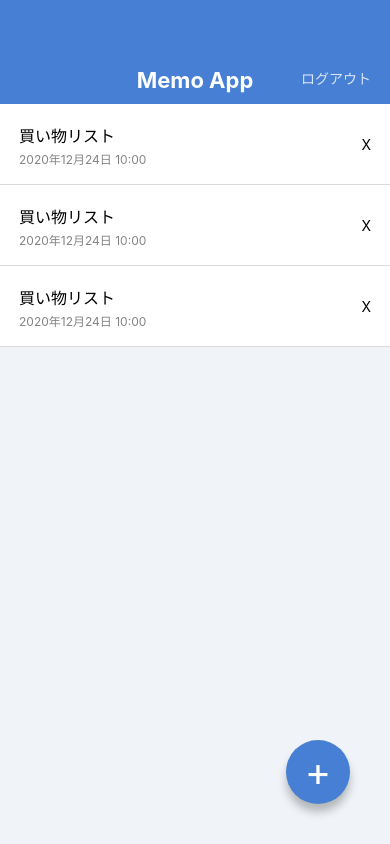
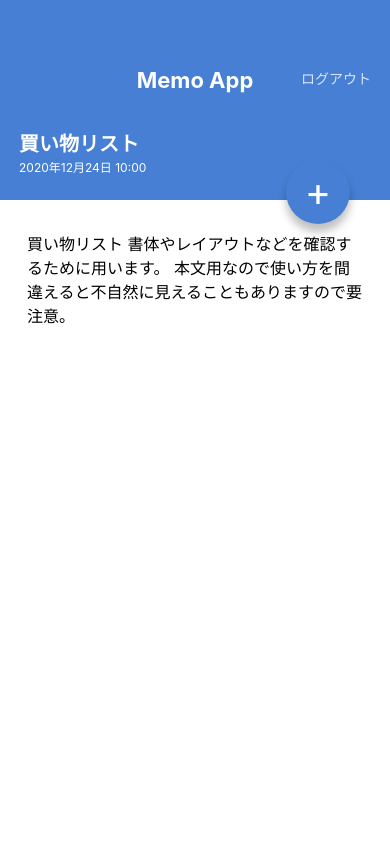
Before and after one commit to ShunjiYamanaka/MemoApp, a React Native app: screen / in a window 390 px wide. Built offline with nearby package versions, Linux system fonts and the light colour scheme.

Commit message:
Create MemoDetailScreen

```diff
--- a/App.jsx
+++ b/App.jsx
@@ -1,27 +1,9 @@
 import React from "react";
-import { StyleSheet, View } from "react-native";
 
-// components
-import AppBar from "./src/components/AppBar";
-import MemoList from "./src/components/MemoList";
-import CicleButton from "./src/components/CircleButton";
+// screen
+import MemoListScreen from "./src/screens/MemoListScreen";
+import MemoDetailScreen from "./src/screens/MemoDetailScreen";
 
 export default function App() {
-  return (
-    <View style={styles.container}>
-      {/* Header */}
-      <AppBar />
-      {/* Main */}
-      <MemoList />
-      {/* Add Btn */}
-      <CicleButton>+</CicleButton>
-    </View>
-  );
+  return <MemoDetailScreen />;
 }
-
-const styles = StyleSheet.create({
-  container: {
-    flex: 1,
-    backgroundColor: "#F0F4F8",
-  },
-});
--- a/src/components/CircleButton.jsx
+++ b/src/components/CircleButton.jsx
@@ -1,11 +1,11 @@
 import React from "react";
 import { View, Text, StyleSheet } from "react-native";
-import { string } from "prop-types";
+import { string, shape } from "prop-types";
 
 export default function CircleButton(props) {
-  const { children } = props;
+  const { children, style } = props;
   return (
-    <View style={styles.cicleButton}>
+    <View style={[styles.cicleButton, style]}>
       <Text style={styles.cicleButtonLabel}>{children}</Text>
     </View>
   );
@@ -13,6 +13,11 @@
 
 CircleButton.propTypes = {
   children: string.isRequired,
+  style: shape(),
+};
+
+CircleButton.defaultProps = {
+  style: null,
 };
 
 const styles = StyleSheet.create({
--- /dev/null
+++ b/src/screens/MemoDetailScreen.jsx
@@ -0,0 +1,57 @@
+import React from "react";
+import { View, ScrollView, Text, StyleSheet } from "react-native";
+
+import AppBar from "../components/AppBar";
+import CircleButton from "../components/CircleButton";
+
+export default function MemoDetailScreen() {
+  return (
+    <View style={styles.container}>
+      <AppBar />
+      <View style={styles.memoHeader}>
+        <Text style={styles.memoTitle}>買い物リスト</Text>
+        <Text style={styles.memoDate}>2020年12月24日 10:00</Text>
+      </View>
+      <ScrollView style={styles.memoBody}>
+        <Text style={styles.memoText}>
+          買い物リスト 書体やレイアウトなどを確認するために用います。
+          本文用なので使い方を間違えると不自然に見えることもありますので要注意。
+        </Text>
+      </ScrollView>
+      <CircleButton style={{ top: 160, bottom: "auto" }}>+</CircleButton>
+    </View>
+  );
+}
+
+const styles = StyleSheet.create({
+  container: {
+    flex: 1,
+    backgroundColor: "#FFFFFF",
+  },
+  memoHeader: {
+    backgroundColor: "#467FD3",
+    height: 96,
+    justifyContent: "center",
+    paddingVertical: 24,
+    paddingHorizontal: 19,
+  },
+  memoTitle: {
+    color: "#FFFFFF",
+    fontSize: 20,
+    lineHeight: 32,
+    fontWeight: "bold",
+  },
+  memoDate: {
+    color: "#FFFFFF",
+    fontSize: 12,
+    lineHeight: 16,
+  },
+  memoBody: {
+    paddingVertical: 32,
+    paddingHorizontal: 27,
+  },
+  memoText: {
+    fontSize: 16,
+    lineHeight: 24,
+  },
+});
--- /dev/null
+++ b/src/screens/MemoListScreen.jsx
@@ -0,0 +1,27 @@
+import React from "react";
+import { View, StyleSheet } from "react-native";
+
+// components
+import AppBar from "../components/AppBar";
+import MemoList from "../components/MemoList";
+import CicleButton from "../components/CircleButton";
+
+export default function MemoListScreen() {
+  return (
+    <View style={styles.container}>
+      {/* Header */}
+      <AppBar />
+      {/* Main */}
+      <MemoList />
+      {/* Add Btn */}
+      <CicleButton>+</CicleButton>
+    </View>
+  );
+}
+
+const styles = StyleSheet.create({
+  container: {
+    flex: 1,
+    backgroundColor: "#F0F4F8",
+  },
+});
```
